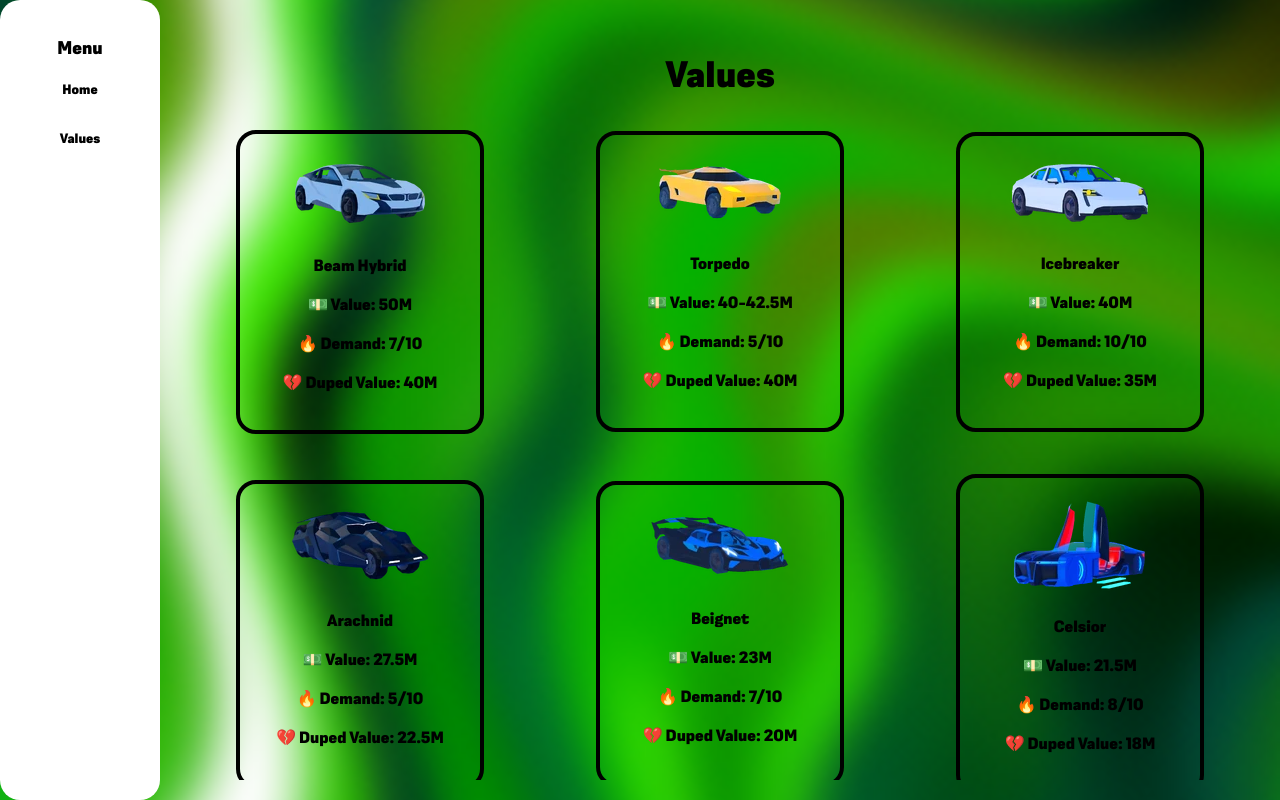
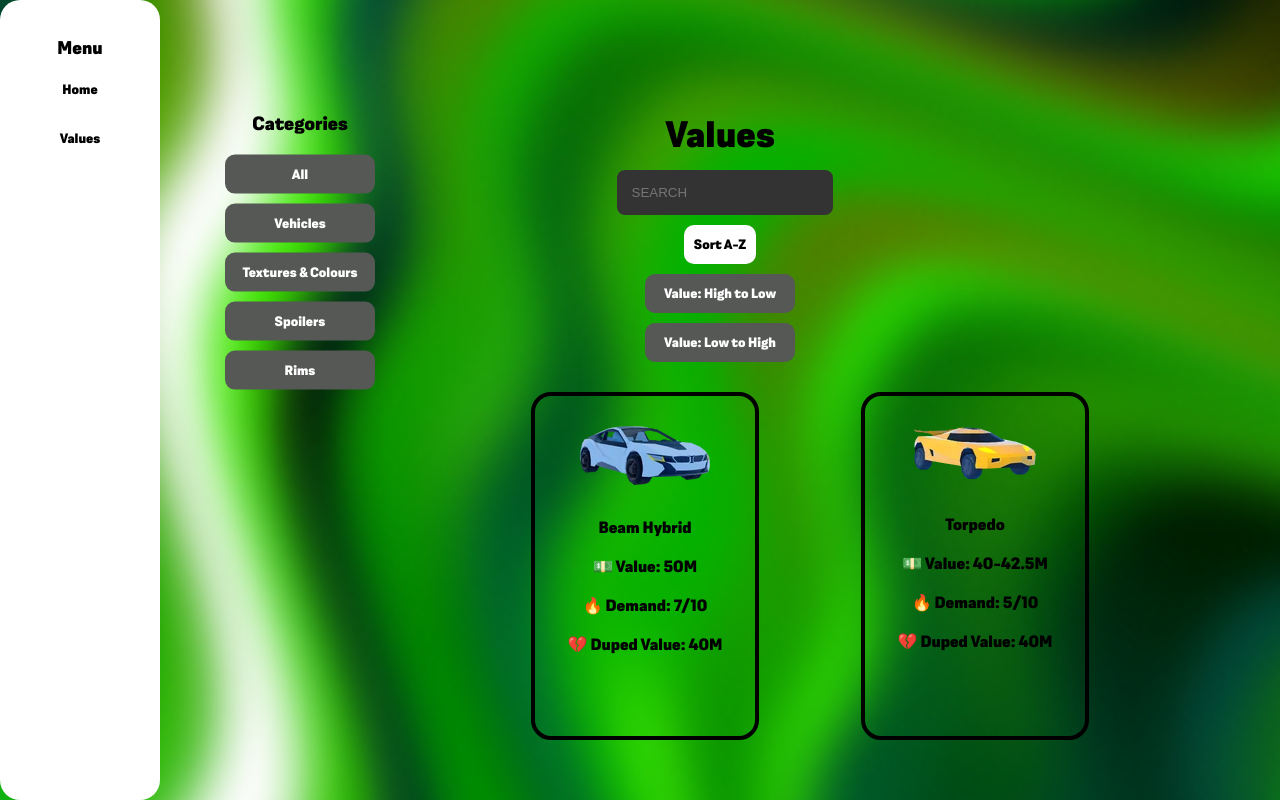
Before and after one commit to toorawa376/toorawa376.github.io, a plain HTML site: page index.html in a window 1280 px wide. Both pictures are taken after a click on the button "Values". Drawn offline with Linux system fonts and the light colour scheme.

Commit message:
Update index.html

```diff
--- a/index.html
+++ b/index.html
@@ -25,7 +25,7 @@
             background-image: url('Images/vanta%20green.png');
             background-size: cover;
             background-position: center;
-            overflow: hidden;
+            overflow-y: auto;
             transition: background-image 0.5s ease-in-out;
         }
 
@@ -46,21 +46,23 @@
         aside h2 {
             font-size: 18px;
         }
-
         header {
             background-color: var(--white);
             color: var(--black);
             padding: 20px;
             text-align: center;
             border-radius: 20px;
-            position: absolute;
+            position: fixed;
             top: 0;
             left: 10%;
             right: 10%;
             overflow: hidden;
             width: 80%;
             transition: background-color 2s ease-in-out, width 2s ease-in-out;
+            box-sizing: border-box;
         }
+
+
 
         header h1 {
             margin: 0;
@@ -80,7 +82,9 @@
             padding: 20px;
             flex: 1;
             border-radius: 20px;
-            overflow: hidden;
+            overflow-y: auto;
+            box-sizing: border-box;
+            margin-top: 60px;
         }
 
         .your-style {
@@ -124,8 +128,8 @@
         }
 
         .discord-image {
-            width: 80px; /* Adjusted width for the Discord invite box */
-            height: 80px; /* Adjusted height for the Discord invite box */
+            width: 80px;
+            height: 80px;
         }
 
         .join-discord {
@@ -155,6 +159,34 @@
         }
 
 
+        .categories {
+            text-align: center;
+            position: fixed;
+            top: 50%;
+            left: 0;
+            transform: translate(150%, -100%);
+        }
+
+        .category-button {
+            background-color: #555855;
+            color: #ffffff;
+            border: none;
+            padding: 10px;
+            display: block;
+            width: 150px; /* Adjust the width as needed */
+            margin-bottom: 10px;
+            border-radius: 10px;
+            cursor: pointer;
+            font-family: 'ModernaSansBlack', sans-serif;
+            font-weight: 900;
+            transition: background-color 0.5s ease-in-out;
+        }
+
+        .category-button:hover {
+            background-color: #a8ada8;
+        }
+
+
 
         #values-header {
             text-align: center;
@@ -169,40 +201,116 @@
             justify-content: space-around;
             align-items: center;
             flex-wrap: wrap;
-            overflow-y: scroll;
-            overflow-x: hidden;
+            margin: 0 auto;
+            margin-left: 300px;
+            margin-right: 120px;
+            overflow-y: auto;
+            height: calc(100vh - 60px); /* Subtract the height of the header */
         }
 
-        .values-box {
+
+        .vehicle-box,
+        .texture-box,
+        .spoiler-box,
+        .rim-box,
+        .hyper-box {
             border: 4px solid var(--black);
             padding: 20px;
             border-radius: 20px;
             margin: 20px;
             cursor: pointer;
             transition: transform 0.5s ease-in-out;
-            width: 40%;
-            max-width: 200px;
+            width: 180px; /* Set a fixed width */
             text-align: center;
+            height: 300px; /* Set a fixed height */
+            scrollbar-width: thin;
+            scrollbar-color: #888 #333;
         }
 
-        .values-box:hover {
+        .vehicle-box:hover,
+        .texture-box:hover,
+        .spoiler-box:hover,
+        .rim-box:hover,
+        .hyper-box:hover {
             transform: scale(1.05);
         }
 
+        .vehicle-box img,
+        .texture-box img,
+        .spoiler-box img,
+        .rim-box img,
+        .hyper-box img {
+            max-width: 100%; /* Ensure the images don't exceed the container width */
+            height: auto; /* Maintain the aspect ratio of the images */
+        }
+
+        /* Width of the scrollbar */
+        .values-container::-webkit-scrollbar,
+        .values-container::-webkit-scrollbar-thumb {
+            width: 12px;
+        }
+
+        /* Dark grey background */
+        .values-container::-webkit-scrollbar {
+            background-color: #333;
+            opacity: 0;
+            transition: opacity 0.5s ease-in-out;
+        }
+
+
+        /* Color of the thumb */
+        .values-container::-webkit-scrollbar-thumb {
+            background-color: #888;
+            border-radius: 6px; /* Rounded corners */
+        }
+
+        /* Color of the thumb on hover */
+        .values-container::-webkit-scrollbar-thumb:hover {
+            background-color: #555;
+        }
+        /* Show the scrollbar when scrolling */
+       .values-container:hover::-webkit-scrollbar {
+                   opacity: 1;
+         }
+
+        /* Fade out the scrollbar when not scrolling */
+        .values-container {
+                  overflow-y: auto;
+                  scrollbar-width: thin;
+                  scrollbar-color: #888 #333;
+       }
+        /* Firefox */
+        /* Width of the scrollbar */
+        .values-container {
+            scrollbar-width: thin;
+            scrollbar-color: #888 #333;
+        }
+
+        /* Dark grey background */
+        .values-container {
+            scrollbar-color: #333;
+        }
+
+        /* Color of the thumb */
+        .values-container::-webkit-scrollbar-thumb {
+            background-color: #888;
+            border-radius: 6px; /* Rounded corners */
+        }
+
+        /* Color of the thumb on hover */
+        .values-container::-webkit-scrollbar-thumb:hover {
+            background-color: #555;
+        }
 
         .bottom-box-content {
             font-size: 18px;
         }
 
-        .clickable-box {
-            cursor: pointer;
+        .hidden {
+            display: none;
         }
+    </style>
 
-        .clickable-box:hover {
-            transform: scale(1.05);
-        }
-
-    </style>
 
 </head>
 
@@ -213,7 +321,13 @@
             <button onclick="loadHome()">Home</button>
             <button onclick="loadValues()">Values</button>
         </nav>
+
+
+
+
     </aside>
+
+
 
     <main class="main-content" id="main-content">
         <header>
@@ -251,270 +365,335 @@
                 </div>
             `;
         }
-
         function loadValues() {
     document.getElementById("main-content").innerHTML = `
         <h2 id="values-header">Values</h2>
+
+        <div>
+            <input type="text" id="search" class="search-input" oninput="filterValues()" style="width: 90%; padding: 15px; border: none; border-radius: 8px; background-color: #333333; color: white; margin-bottom: 10px;" placeholder="SEARCH">
+        </div>
+
+        <div class="categories">
+            <h3>Categories</h3>
+            <button class="category-button" onclick="showAll()">All</button>
+            <button class="category-button" onclick="showVehicles()">Vehicles</button>
+            <button class="category-button" onclick="showTextures()">Textures & Colours</button>
+            <button class="category-button" onclick="showSpoilers()">Spoilers</button>
+            <button class="category-button" onclick="showRims()">Rims</button>
+        </div>
+
+
+        <button id="sort-button">Sort A-Z</button>
+        <div class="sort-buttons">
+            <button class="category-button" onclick="sortByValueDesc()">Value: High to Low</button>
+            <button class="category-button" onclick="sortByValueAsc()">Value: Low to High</button>
+        </div>
+
         <div class="values-container">
-                    <div class="values-box clickable-box" onclick="viewMore('Beam Hybrid')">
+            <div class="vehicle-box" onclick="loadBeamDetails()">
                 <img src="Images/Beam Hybrid.png">
                 <p>Beam Hybrid</p>
                 <p>💵 Value: 50M</p>
                 <p>🔥 Demand: 7/10</p>
                 <p>💔 Duped Value: 40M</p>
             </div>
-                    <div class="values-box clickable-box" onclick="viewMore('Torpedo')">
+            <div class="vehicle-box" onclick="loadTorpedoDetails()">
                 <img src="Images/Torpedo.png">
                 <p>Torpedo</p>
                 <p>💵 Value: 40-42.5M</p>
                 <p>🔥 Demand: 5/10</p>
                 <p>💔 Duped Value: 40M</p>
             </div>
-                    <div class="values-box clickable-box" onclick="viewMore('Icebreaker')">
+            <div class="vehicle-box" onclick="loadIcebreakerDetails()">
                 <img src="Images/Icebreaker.png">
                 <p>Icebreaker</p>
                 <p>💵 Value: 40M</p>
                 <p>🔥 Demand: 10/10</p>
                 <p>💔 Duped Value: 35M</p>
             </div>
-                    <div class="values-box clickable-box" onclick="viewMore('Arachnid')">
+            <div class="vehicle-box" onclick="loadArachnidDetails()">
                 <img src="Images/Arachnid.png">
                 <p>Arachnid</p>
                 <p>💵 Value: 27.5M</p>
                 <p>🔥 Demand: 5/10</p>
                 <p>💔 Duped Value: 22.5M</p>
             </div>
-                    <div class="values-box clickable-box" onclick="viewMore('Beignet')">
+            <div class="vehicle-box" onclick="loadBeignetDetails()">
                 <img src="Images/Beignet.png">
                 <p>Beignet</p>
                 <p>💵 Value: 23M</p>
                 <p>🔥 Demand: 7/10</p>
                 <p>💔 Duped Value: 20M</p>
             </div>
-                    <div class="values-box clickable-box" onclick="viewMore('Celsior')">
+            <div class="vehicle-box" onclick="loadCelsiorDetails()">
                 <img src="Images/Celsior.png">
                 <p>Celsior</p>
                 <p>💵 Value: 21.5M</p>
                 <p>🔥 Demand: 8/10</p>
                 <p>💔 Duped Value: 18M</p>
             </div>
-                    <div class="values-box clickable-box" onclick="viewMore('Banana Car')">
+            <div class="vehicle-box" onclick="loadBananaCarDetails()">
                 <img src="Images/Banana Car.png">
                 <p>Banana Car</p>
                 <p>💵 Value: 19.5M</p>
                 <p>🔥 Demand: 10/10</p>
                 <p>💔 Duped Value: 16M</p>
             </div>
-                    <div class="values-box clickable-box" onclick="viewMore('Raptor')">
+            <div class="vehicle-box" onclick="loadRaptorDetails()">
                 <img src="Images/Raptor.png">
                 <p>Raptor</p>
                 <p>💵 Value: 15M</p>
                 <p>🔥 Demand: 6/10</p>
                 <p>💔 Duped Value: 12M</p>
             </div>
-                    <div class="values-box clickable-box" onclick="viewMore('Crew Capsule')">
+            <div class="vehicle-box" onclick="loadCrewCapsuleDetails()">
                 <img src="Images/Crew Capsule.png">
                 <p>Crew Capsule</p>
                 <p>💵 Value: 13.5M</p>
                 <p>🔥 Demand: 5/10</p>
                 <p>💔 Duped Value: 10M</p>
             </div>
-                    <div class="values-box clickable-box" onclick="viewMore('Javelin')">
+            <div class="vehicle-box" onclick="loadJavelinDetails()">
                 <img src="Images/Javelin.png">
                 <p>Javelin</p>
                 <p>💵 Value: 13M</p>
                 <p>🔥 Demand: 8/10</p>
                 <p>💔 Duped Value: 9M</p>
             </div>
-                    <div class="values-box clickable-box" onclick="viewMore('Proto 08')">
+            <div class="vehicle-box" onclick="loadProto08Details()">
                 <img src="Images/Proto 08.png">
                 <p>Proto 08</p>
                 <p>💵 Value: 13M</p>
                 <p>🔥 Demand: 7/10</p>
                 <p>💔 Duped Value: 9M</p>
             </div>
-                    <div class="values-box clickable-box" onclick="viewMore('Brulee')">
+            <div class="vehicle-box" onclick="loadBruleeDetails()">
                 <img src="Images/Brulee.png">
                 <p>Brulee</p>
                 <p>💵 Value: 8M</p>
                 <p>🔥 Demand: 5/10</p>
                 <p>💔 Duped Value: 5.5M</p>
             </div>
-                    <div class="values-box clickable-box" onclick="viewMore('JB8')">
+            <div class="vehicle-box" onclick="loadJB8Details()">
                 <img src="Images/JB8.png">
                 <p>JB8</p>
                 <p>💵 Value: 7.5M</p>
                 <p>🔥 Demand: 6/10</p>
                 <p>💔 Duped Value: IDKM</p>
             </div>
-                    <div class="values-box clickable-box" onclick="viewMore('M12 Molten')">
+            <div class="vehicle-box" onclick="loadM12MoltenDetails()">
                 <img src="Images/M12 Molten.png">
                 <p>M12 Molten</p>
                 <p>💵 Value: 5.5M</p>
                 <p>🔥 Demand: 7/10</p>
                 <p>💔 Duped Value: IDKM</p>
             </div>
-                    <div class="values-box clickable-box" onclick="viewMore('Volt 4x4')">
+            <div class="vehicle-box" onclick="loadVolt4x4Details()">
                 <img src="Images/Volt 4x4.png">
                 <p>Volt 4x4</p>
                 <p>💵 Value: 4M</p>
                 <p>🔥 Demand: 6/10</p>
                 <p>💔 Duped Value: IDKM</p>
             </div>
-                    <div class="values-box clickable-box" onclick="viewMore('Macaron')">
+            <div class="vehicle-box" onclick="loadMacaronDetails()">
                 <img src="Images/Macaron.png">
                 <p>Macaron</p>
                 <p>💵 Value: 3.5M</p>
                 <p>🔥 Demand: 7/10</p>
                 <p>💔 Duped Value: IDKM</p>
             </div>
-                    <div class="values-box clickable-box" onclick="viewMore('Torero')">
+            <div class="vehicle-box" onclick="loadToreroDetails()">
                 <img src="Images/Torero.png">
                 <p>Torero</p>
                 <p>💵 Value: 2.5M</p>
                 <p>🔥 Demand: 6/10</p>
                 <p>💔 Duped Value: Nil</p>
             </div>
-                    <div class="values-box clickable-box" onclick="viewMore('Parisian')">
+            <div class="vehicle-box" onclick="loadToreroDetails()">
                 <img src="Images/Parisian.png">
                 <p>Parisian</p>
                 <p>💵 Value: 3M</p>
                 <p>🔥 Demand: 7.75/10</p>
                 <p>💔 Duped Value: Nil</p>
             </div>
-                    <div class="values-box clickable-box" onclick="viewMore('Aperture')">
+            <div class="vehicle-box" onclick="loadToreroDetails()">
                 <img src="Images/Aperture.png">
                 <p>Aperture</p>
                 <p>💵 Value: 2.6M</p>
                 <p>🔥 Demand: 7.5/10</p>
                 <p>💔 Duped Value: Nil</p>
             </div>
-                    <div class="values-box clickable-box" onclick="viewMore('Shogun')">
+            <div class="vehicle-box" onclick="loadToreroDetails()">
                 <img src="Images/Shogun.png">
                 <p>Shogun</p>
                 <p>💵 Value: 2.75M</p>
                 <p>🔥 Demand: 7.5/10</p>
                 <p>💔 Duped Value: Nil (occasionally gets slight op)</p>
             </div>
-                    <div class="values-box clickable-box" onclick="viewMore('Bandit')">
+            <div class="vehicle-box" onclick="loadToreroDetails()">
                 <img src="Images/Bandit.png">
                 <p>Bandit</p>
                 <p>💵 Value: 2.5M</p>
                 <p>🔥 Demand: 6.25/10</p>
                 <p>💔 Duped Value: Nil</p>
             </div>
-                    <div class="values-box clickable-box" onclick="viewMore('Goliath')">
+            <div class="vehicle-box" onclick="loadToreroDetails()">
                 <img src="Images/Goliath.png">
                 <p>Goliath</p>
                 <p>💵 Value: 2.5M</p>
                 <p>🔥 Demand: 6.25/10</p>
                 <p>💔 Duped Value: Nil</p>
             </div>
-                    <div class="values-box clickable-box" onclick="viewMore('Rattler')">
+            <div class="vehicle-box" onclick="loadToreroDetails()">
                 <img src="Images/Rattler.png">
                 <p>Rattler</p>
                 <p>💵 Value: 2.5M</p>
                 <p>🔥 Demand: 5/10</p>
                 <p>💔 Duped Value: Nil</p>
             </div>
-                    <div class="values-box clickable-box" onclick="viewMore('Agent')">
+            <div class="vehicle-box" onclick="loadToreroDetails()">
                 <img src="Images/Agent.png">
                 <p>Agent</p>
                 <p>💵 Value: 2.5M</p>
                 <p>🔥 Demand: 5/10</p>
                 <p>💔 Duped Value: Nil</p>
             </div>
-                    <div class="values-box clickable-box" onclick="viewMore('Poseidon')">
+            <div class="vehicle-box" onclick="loadToreroDetails()">
                 <img src="Images/Poseidon.png">
                 <p>Poseidon</p>
                 <p>💵 Value: 2.5M</p>
                 <p>🔥 Demand: 5/10</p>
                 <p>💔 Duped Value: Nil</p>
             </div>
-                    <div class="values-box clickable-box" onclick="viewMore('Airtail')">
+            <div class="vehicle-box" onclick="loadToreroDetails()">
                 <img src="Images/Airtail.png">
                 <p>Airtail</p>
                 <p>💵 Value: 1.5M</p>
                 <p>🔥 Demand: 6/10</p>
                 <p>💔 Duped Value: Nil</p>
             </div>
-                    <div class="values-box clickable-box" onclick="viewMore('Snake')">
+            <div class="vehicle-box" onclick="loadToreroDetails()">
                 <img src="Images/Snake.png">
                 <p>Snake</p>
                 <p>💵 Value: 1.5M</p>
                 <p>🔥 Demand: 6/10</p>
                 <p>💔 Duped Value: Nil</p>
             </div>
-                    <div class="values-box clickable-box" onclick="viewMore('Bloxy')">
+            <div class="vehicle-box" onclick="loadToreroDetails()">
                 <img src="Images/Bloxy.png">
                 <p>Bloxy</p>
                 <p>💵 Value: 1.25M</p>
                 <p>🔥 Demand: 5.5/10</p>
                 <p>💔 Duped Value: Nil</p>
             </div>
-                    <div class="values-box clickable-box" onclick="viewMore('Tiny Toy')">
+            <div class="vehicle-box" onclick="loadToreroDetails()">
                 <img src="Images/Tiny Toy.png">
                 <p>Tiny Toy</p>
                 <p>💵 Value: 1.25M</p>
                 <p>🔥 Demand: 6/10</p>
                 <p>💔 Duped Value: Nil</p>
             </div>
-                    <div class="values-box clickable-box" onclick="viewMore('Shell Classic')">
+            <div class="vehicle-box" onclick="loadToreroDetails()">
                 <img src="Images/Shell Classic.png">
                 <p>Shell Classic</p>
                 <p>💵 Value: 300K-500K</p>
                 <p>🔥 Demand: 5/10</p>
                 <p>💔 Duped Value: Nil</p>
             </div>
-                    <div class="values-box clickable-box" onclick="viewMore('Megalodon')">
+            <div class="vehicle-box" onclick="loadToreroDetails()">
                 <img src="Images/Megalodon.png">
                 <p>Megaladon</p>
                 <p>💵 Value: 1M</p>
                 <p>🔥 Demand: 5/10</p>
                 <p>💔 Duped Value: Nil</p>
             </div>
-                    <div class="values-box clickable-box" onclick="viewMore('Jackrabbit')">
+            <div class="vehicle-box" onclick="loadToreroDetails()">
                 <img src="Images/Jackrabbit.png">
                 <p>Jack Rabbit</p>
                 <p>💵 Value: 800K-900K</p>
                 <p>🔥 Demand: 5/10</p>
                 <p>💔 Duped Value: Nil</p>
             </div>
-                    <div class="values-box clickable-box" onclick="viewMore('Posh')">
+            <div class="vehicle-box" onclick="loadToreroDetails()">
                 <img src="Images/Posh.png">
                 <p>Posh</p>
                 <p>💵 Value: 400K</p>
                 <p>🔥 Demand: 4/10</p>
                 <p>💔 Duped Value: Nil</p>
             </div>
-                    <div class="values-box clickable-box" onclick="viewMore('Steed')">
+            <div class="vehicle-box" onclick="loadToreroDetails()">
                 <img src="Images/Steed.png">
                 <p>Steed</p>
                 <p>💵 Value: 325K</p>
                 <p>🔥 Demand: 3/10</p>
                 <p>💔 Duped Value: Nil</p>
             </div>
-                    <div class="values-box clickable-box" onclick="viewMore('Suv')">
+            <div class="vehicle-box" onclick="loadToreroDetails()">
                 <img src="Images/Suv.png">
                 <p>Suv</p>
                 <p>💵 Value: 300K</p>
                 <p>🔥 Demand: 3/10</p>
                 <p>💔 Duped Value: Nil</p>
             </div>
-                    <div class="values-box clickable-box" onclick="viewMore('Classic')">
+            <div class="vehicle-box" onclick="loadToreroDetails()">
                 <img src="Images/Classic.png">
                 <p>Classic</p>
                 <p>💵 Value: 250K</p>
                 <p>🔥 Demand: 3/10</p>
                 <p>💔 Duped Value: Nil</p>
             </div>
-                    <div class="values-box clickable-box" onclick="viewMore('Mighty')">
+            <div class="vehicle-box" onclick="loadToreroDetails()">
                 <img src="Images/Mighty.png">
                 <p>Mighty</p>
                 <p>💵 Value: 225K</p>
                 <p>🔥 Demand: 3/10</p>
                 <p>💔 Duped Value: Nil</p>
             </div>
+            <div class="texture-box" onclick="loadCheckersDetails()">
+                <img src="Images/Checkers.png">
+                <p>Checkers</p>
+                <p>💵 Value: 40-42.5M</p>
+                <p>🔥 Demand: 5/10</p>
+                <p>💔 Duped Value: 40M</p>
+            </div>
+            <div class="texture-box" onclick="loadSnowstormDetails()">
+                <img src="Images/Snowstorm.png">
+                <p>Snowstorm</p>
+                <p>💵 Value: 40-42.5M</p>
+                <p>🔥 Demand: 5/10</p>
+                <p>💔 Duped Value: 40M</p>
+            </div>
+            <!-- Other texture boxes omitted for brevity -->
+            <div class="spoiler-box" onclick="loadThrustersDetails()">
+                <img src="Images/Thrusters.png">
+                <p>Thrusters</p>
+                <p>💵 Value: 40-42.5M</p>
+                <p>🔥 Demand: 5/10</p>
+                <p>💔 Duped Value: 40M</p>
+            </div>
+            <div class="spoiler-box" onclick="load2BillionDetails()">
+                <img src="Images/2 Billion.png">
+                <p>2 Billion</p>
+                <p>💵 Value: 40-42.5M</p>
+                <p>🔥 Demand: 5/10</p>
+                <p>💔 Duped Value: 40M</p>
+            </div>
+            <!-- Other spoiler boxes omitted for brevity -->
+            <div class="rim-box" onclick="loadSpinnersDetails()">
+                <img src="Images/Spinners.png">
+                <p>Spinners</p>
+                <p>💵 Value: 40-42.5M</p>
+                <p>🔥 Demand: 5/10</p>
+                <p>💔 Duped Value: 40M</p>
+            </div>
+            <div class="rim-box" onclick="loadVoidDetails()">
+                <img src="Images/Void.png">
+                <p>Void</p>
+                <p>💵 Value: 40-42.5M</p>
+                <p>🔥 Demand: 5/10</p>
+                <p>💔 Duped Value: 40M</p>
+            </div>
+            <!-- Other rim boxes omitted for brevity -->
         </div>
     `;
 }
@@ -524,6 +703,57 @@
         }
 
 
+        function filterValues() {
+            var searchInput = document.getElementById("search").value.toLowerCase();
+            var items = document.querySelectorAll(".values-container > div");
+
+            items.forEach(function (item) {
+                var itemName = item.querySelector("p:first-of-type").textContent.toLowerCase();
+                var isVisible = itemName.includes(searchInput);
+
+
+                item.classList.toggle("hidden", !isVisible);
+            });
+        }
+
+
+
+
+
+
+        function showAll() {
+            document.querySelectorAll('.vehicle-box, .texture-box, .spoiler-box, .rim-box').forEach(box => {
+                box.style.display = 'block';
+            });
+        }
+
+        function showVehicles() {
+            showAll();
+            document.querySelectorAll('.texture-box, .spoiler-box, .rim-box').forEach(box => {
+                box.style.display = 'none';
+            });
+        }
+
+        function showTextures() {
+            showAll();
+            document.querySelectorAll('.vehicle-box, .spoiler-box, .rim-box').forEach(box => {
+                box.style.display = 'none';
+            });
+        }
+
+        function showSpoilers() {
+            showAll();
+            document.querySelectorAll('.vehicle-box, .texture-box, .rim-box').forEach(box => {
+                box.style.display = 'none';
+            });
+        }
+
+        function showRims() {
+            showAll();
+            document.querySelectorAll('.vehicle-box, .texture-box, .spoiler-box').forEach(box => {
+                box.style.display = 'none';
+            });
+        }
     </script>
 </body>
 
```
Lines whose indentation alone changed are shown as unchanged.
